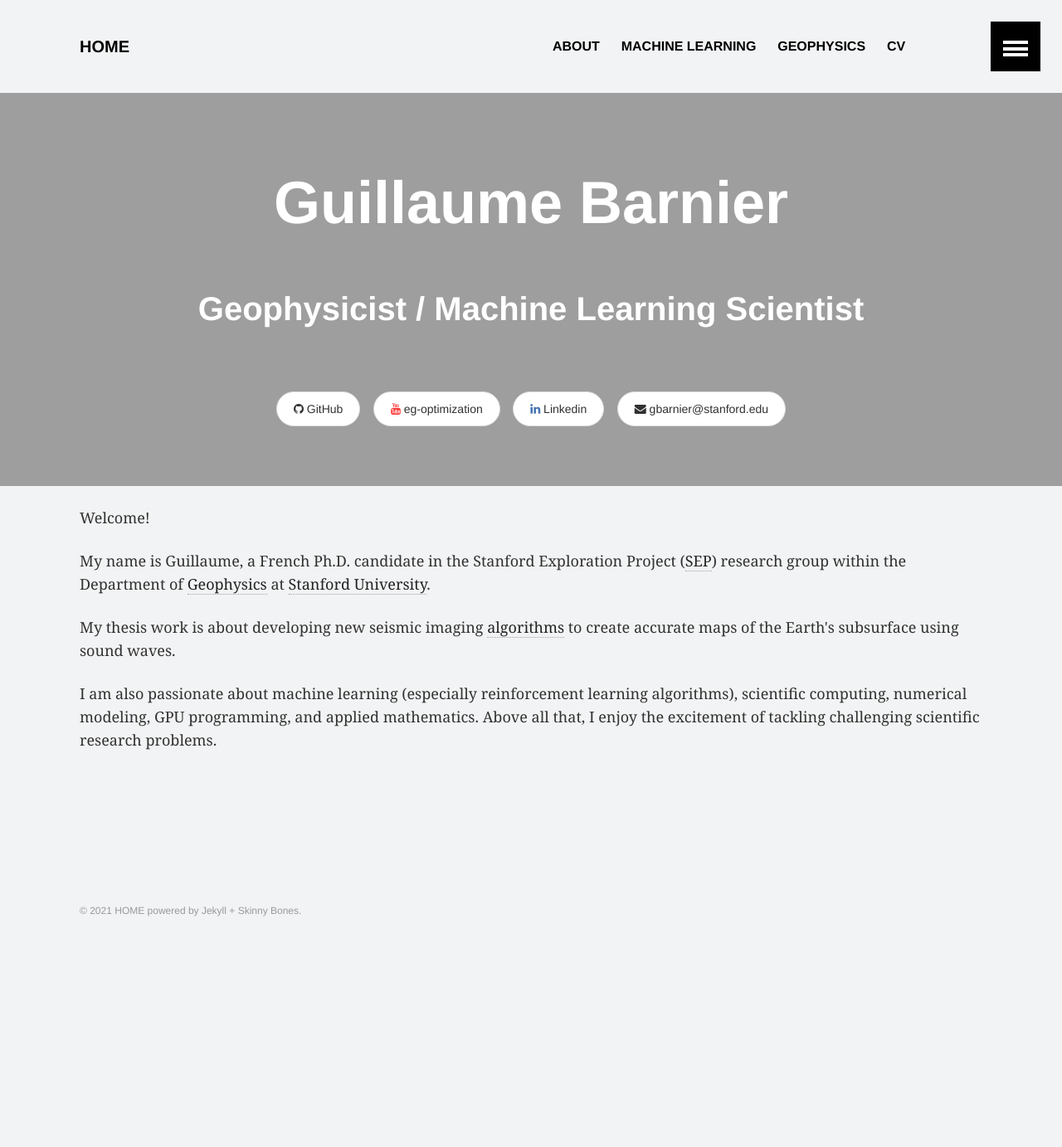
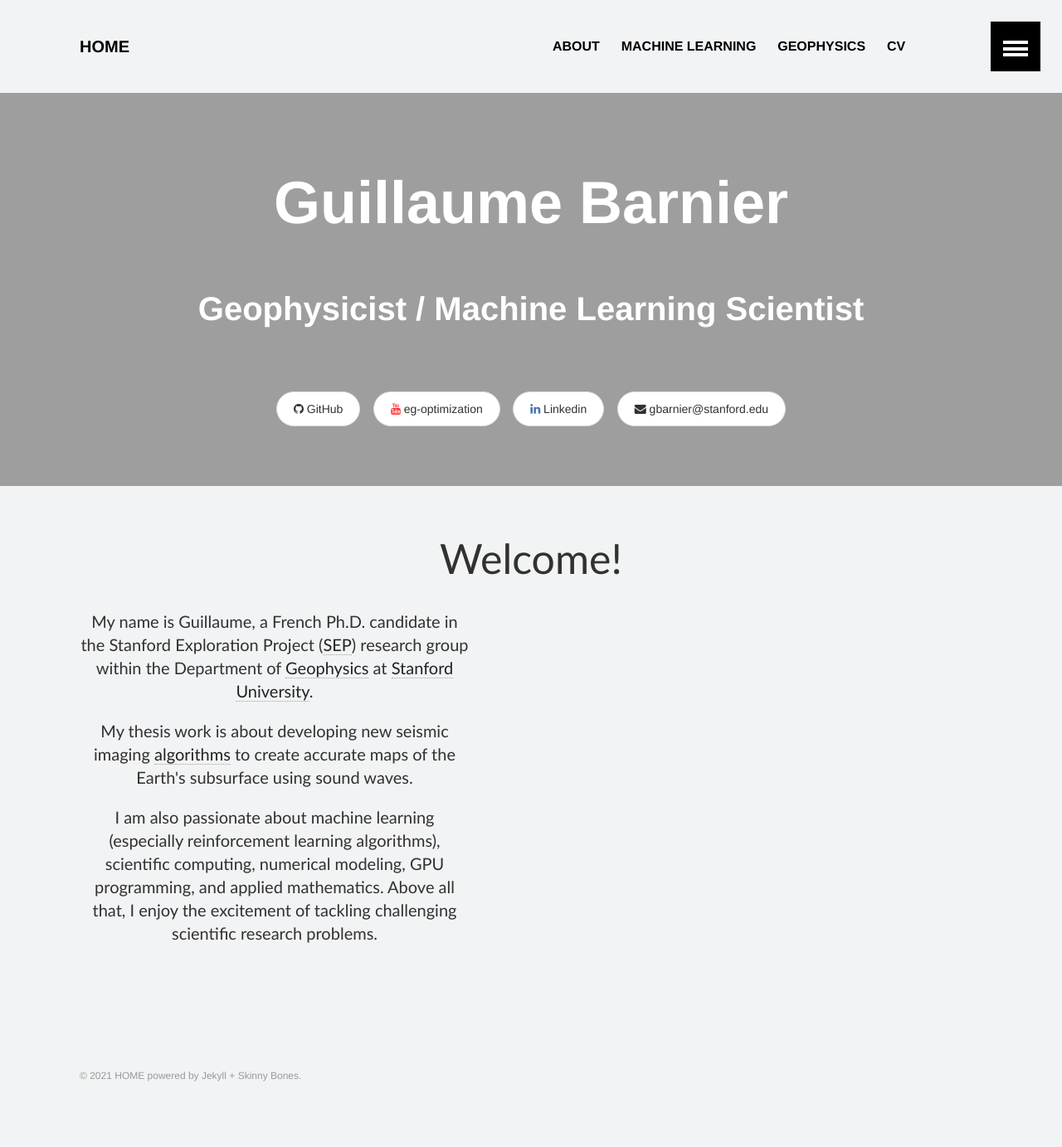
Before and after one commit to gbarnier/gbarnier.github.io, a Jekyll site: the page built from index.md, in a window 1280 px wide. Shown: the whole page at 83% size. Built offline with Jekyll 4.4.1, drawn with Linux system fonts in a browser that asks for light colours; before the commit the page ends 1184 px from its top, so only the background shows below that.

Commit message:
Update index.md

```diff
--- a/index.md
+++ b/index.md
@@ -7,16 +7,18 @@
   feature: zion_c.png
 ---
 <body>
-  <p style="font-size: 20px;text-align:justify; margin-left: 300px;font-family: Calibri; width: 470px; line-height:1.4; margin-bottom: -0.0em;">
-    <p>Welcome!</p>
-    <p>
-        My name is Guillaume, a French Ph.D. candidate in the Stanford Exploration Project (<a href="/sep">SEP</a>) research group within the Department of <a href="https://earth.stanford.edu/geophysics">Geophysics</a> at <a href="https://www.stanford.edu">Stanford University</a>.
+    <p style="text-align:center; font-family: Calibri; font-size: 50px;">Welcome!</p>
+
+    <p style="font-size: 20px;text-align:center; font-family: Calibri; width: 470px; line-height:1.4; margin-bottom: -0.0em;">
+        My name is Guillaume, a French Ph.D. candidate in the Stanford Exploration Project (<a href="/sep">SEP</a>) research group within the Department of <a href="https://earth.stanford.edu/geophysics" target="_blank">Geophysics</a> at <a href="https://www.stanford.edu" target="_blank">Stanford University</a>.
     </p>
-    <p>
+
+    <p style="font-size: 20px;text-align:center; margin-bottom: -0.0em; font-family: Calibri; width: 470px; line-height:1.4;">
     My thesis work is about developing new seismic imaging <a href="/geophysics">algorithms</a> to create accurate maps of the Earth's subsurface using sound waves.
     </p>
-    <p>
+
+    <p style="font-size: 20px;text-align:center; margin-bottom: -0.5em; font-family: Calibri; width: 470px; line-height:1.4;">
     I am also passionate about machine learning (especially reinforcement learning algorithms), scientific computing, numerical modeling, GPU programming, and applied mathematics. Above all that, I enjoy the excitement of tackling challenging scientific research problems.
     </p>
- </p>
+
 </body>
```
